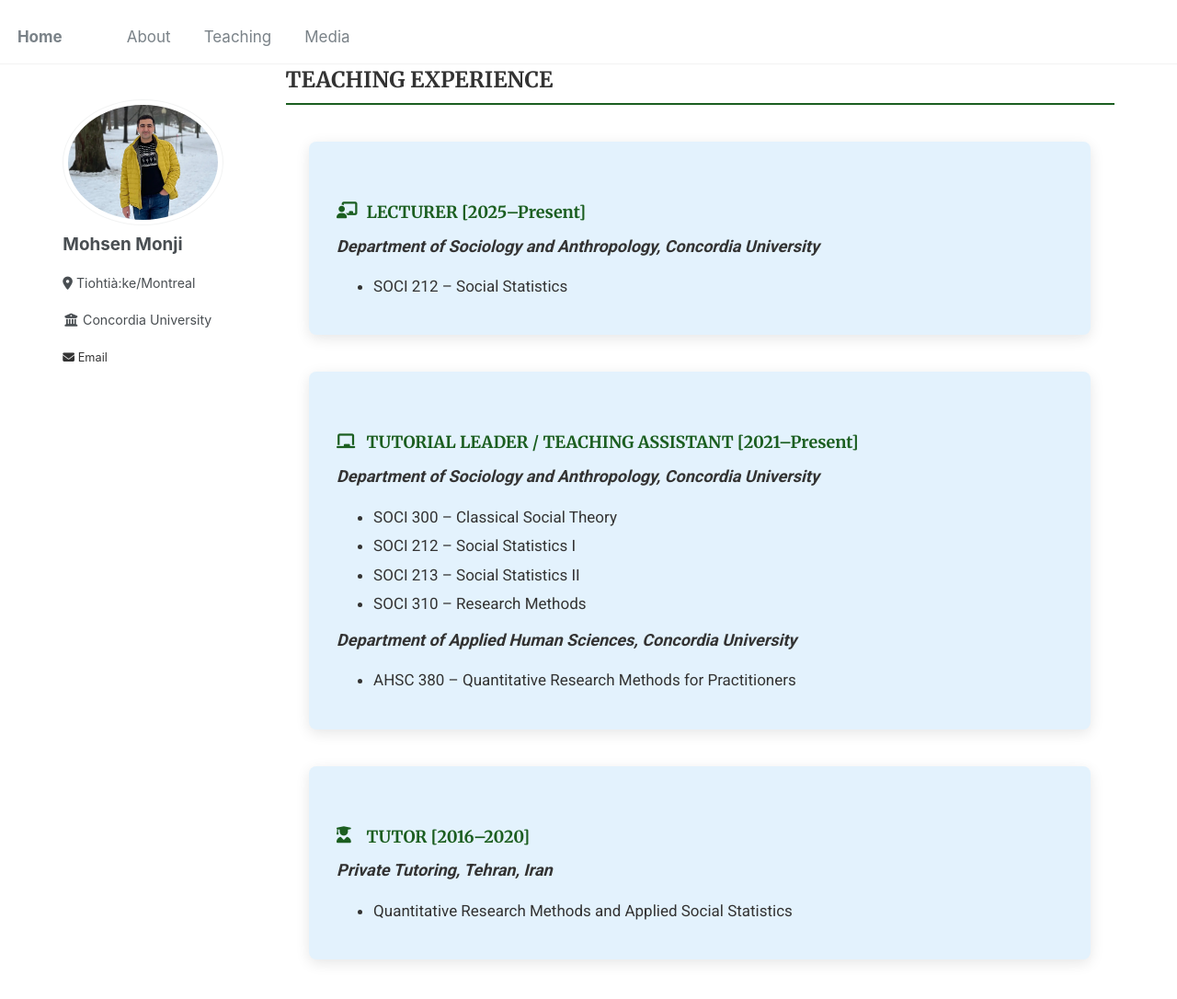
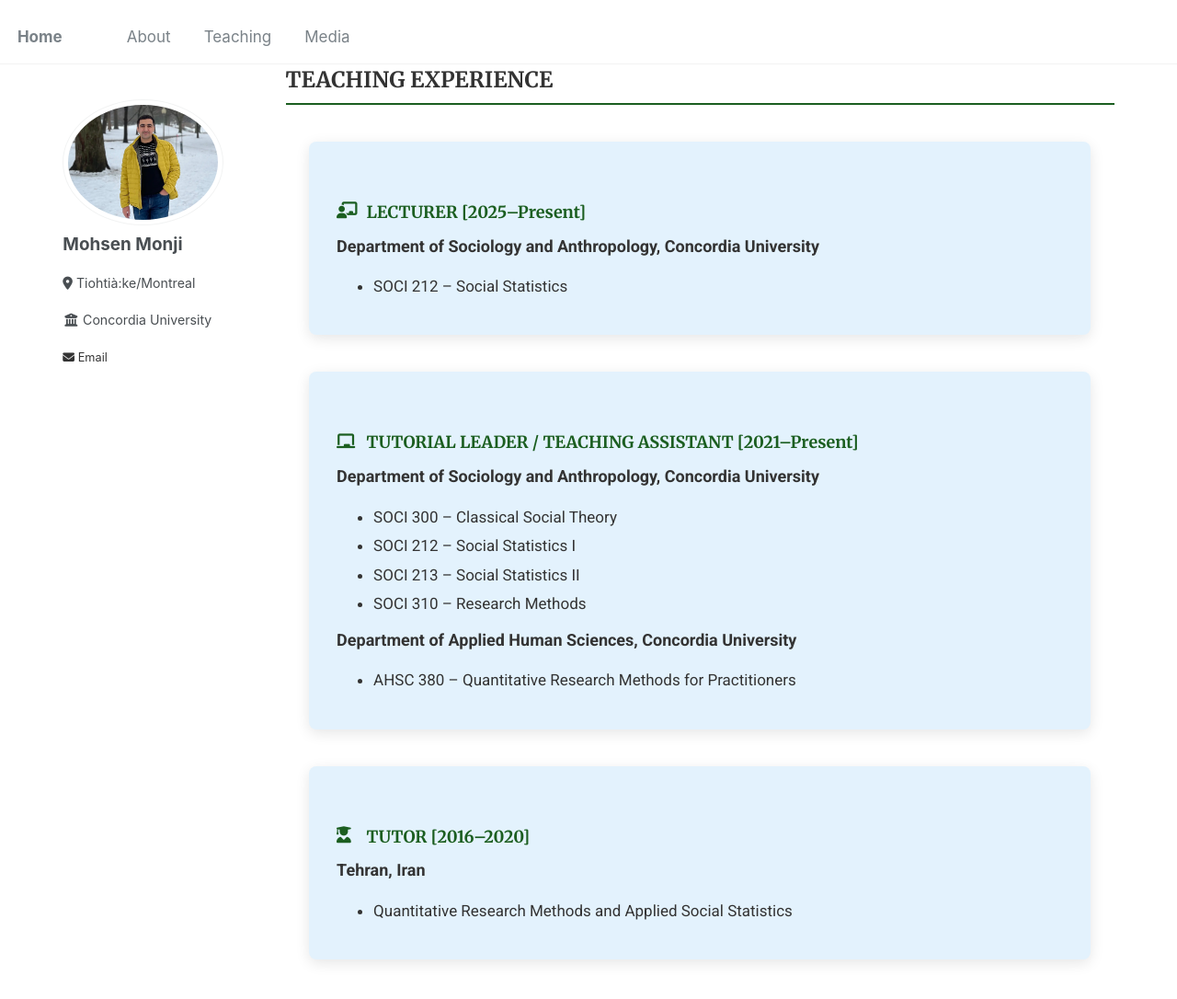
Before and after one commit to Mohsnmonji/mohsnmonji.github.io, a Jekyll site: the page built from _pages/teaching.md, in a window 1280 px wide and 1400 px high, scrolled down 419 px. Shown: the top 1086 px of the window at 92% size. Built offline with Jekyll 4.4.1, drawn with Linux system fonts in a browser that asks for light colours.

Commit message:
Update teaching.md

```diff
--- a/_pages/teaching.md
+++ b/_pages/teaching.md
@@ -34,7 +34,7 @@ author_profile: true
   }
   .teaching-card h4 {
     font-weight: 700;
-    font-size: 18px; /* slightly smaller than before */
+    font-size: 18px; /* slightly smaller for balance */
     margin-bottom: 10px;
     color: #1B5E20;
   }
@@ -44,9 +44,8 @@ author_profile: true
     color: #333;
     margin: 5px 0 15px 0;
   }
-  .teaching-card p strong em {
-    font-style: italic;
-    font-weight: 700; /* ensures bold+italic together */
+  .teaching-card p strong {
+    font-weight: 700; /* bold but not italic */
   }
   .icon {
     margin-right: 10px;
@@ -87,7 +86,7 @@ author_profile: true
 
   <div class="teaching-card">
     <h4><i class="fas fa-chalkboard-teacher icon"></i> LECTURER [2025–Present]</h4>
-    <p><strong><em>Department of Sociology and Anthropology, Concordia University</em></strong></p>
+    <p><strong>Department of Sociology and Anthropology, Concordia University</strong></p>
     <ul>
       <li>SOCI 212 – Social Statistics</li>
     </ul>
@@ -95,7 +94,7 @@ author_profile: true
 
   <div class="teaching-card">
     <h4><i class="fas fa-chalkboard icon"></i> TUTORIAL LEADER / TEACHING ASSISTANT [2021–Present]</h4>
-    <p><strong><em>Department of Sociology and Anthropology, Concordia University</em></strong></p>
+    <p><strong>Department of Sociology and Anthropology, Concordia University</strong></p>
     <ul>
       <li>SOCI 300 – Classical Social Theory</li>
       <li>SOCI 212 – Social Statistics I</li>
@@ -103,7 +102,7 @@ author_profile: true
       <li>SOCI 310 – Research Methods</li>
     </ul>
 
-  <p><strong><em>Department of Applied Human Sciences, Concordia University</em></strong></p>
+    <p><strong>Department of Applied Human Sciences, Concordia University</strong></p>
     <ul>
       <li>AHSC 380 – Quantitative Research Methods for Practitioners</li>
     </ul>
@@ -111,7 +110,7 @@ author_profile: true
 
   <div class="teaching-card">
     <h4><i class="fas fa-user-graduate icon"></i> TUTOR [2016–2020]</h4>
-    <p><strong><em>Private Tutoring, Tehran, Iran</em></strong></p>
+    <p><strong>Tehran, Iran</strong></p>
     <ul>
       <li>Quantitative Research Methods and Applied Social Statistics</li>
     </ul>
```
